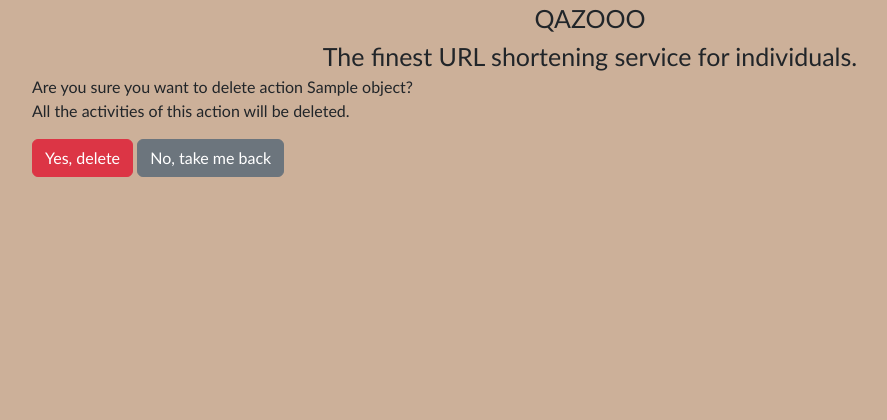
After one commit to adu013/qazooo, a Django app: template app/links/templates/link/delete_link.html in a window 1280 px wide. The commit adds this page. Shown: the top 420 px of the page, without its empty margins (50-937 px from the left). Run offline with Django 5.2, Linux system fonts and the light colour scheme; the template is opened without the code that fills it: most values are stand-ins (such as "Sample title", 1, 10 or a date in 2020).

Commit message:
Added feature: delete link

```diff
--- a/app/links/templates/link/dashboard.html
+++ b/app/links/templates/link/dashboard.html
@@ -12,6 +12,7 @@
             <h4 class="card-title">Short URL: <a href="{% url 'redirect_short_url' url=link.short_url %}">qaz.ooo/{{ link.short_url }}</a></h4>
             <h5 class="card-text">For link: {{ link.original_url }}</h5>
             <a href="#" class="btn btn-primary">View Analytics</a>
+            <a href="{% url 'delete_link' pk=link.pk %}" class="btn btn-danger">Delete</a>
         </div>
     </div>
     {% endfor %}
--- /dev/null
+++ b/app/links/templates/link/delete_link.html
@@ -0,0 +1,22 @@
+{% extends 'base.html' %}
+
+{% block body %}
+<div class="container">
+    <div>Are you sure you want to delete action {{ object.name}}?</div>
+    <div>All the activities of this action will be deleted.</div>
+
+    <div class="link">
+        <p>
+            <form method="post">
+                {% csrf_token %}
+                <input type="hidden" name="post" value="yes">
+                <input type="submit" class="btn btn-danger" value="Yes, delete">
+
+                <a class="btn btn-secondary" href="{% url 'dashboard' %}">
+                    No, take me back
+                </a>
+            </form>
+        </p>
+    </div>
+</div>
+{% endblock %}
--- a/app/links/urls.py
+++ b/app/links/urls.py
@@ -4,7 +4,7 @@ from django.urls import include, path
 
 from .views import (
     create_short_url_view, redirect_short_url, signup_view,  AboutView, AccountView, ComapreView, CreateView,
-    DashboardView, FAQView, HomeView,)
+    DashboardView, FAQView, HomeView, LinkDeleteView)
 
 urlpatterns = [
     path("", HomeView.as_view(), name="home"),
@@ -16,6 +16,7 @@ urlpatterns = [
     path("create", create_short_url_view, name="create"),
     path("dashboard", DashboardView.as_view(), name="dashboard"),
     path("faq", FAQView.as_view(), name="faq"),
+    path("link/<int:pk>/delete", LinkDeleteView.as_view(), name="delete_link"),
     path("<str:url>", redirect_short_url, name="redirect_short_url"),
 ]
 
```
Also changed, not shown: app/links/views.py (+15 -1 lines).
